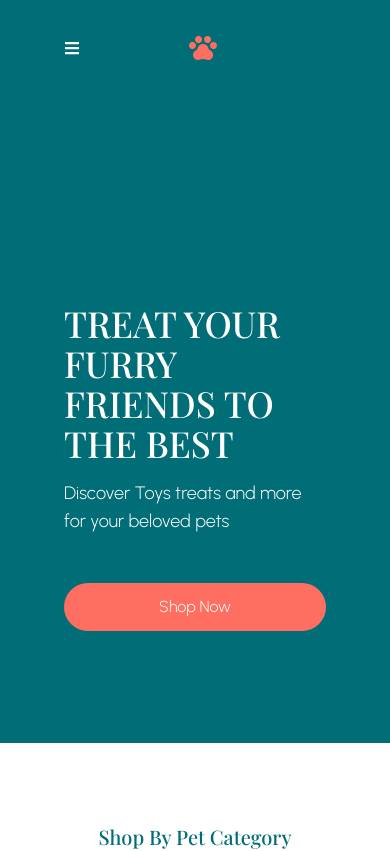
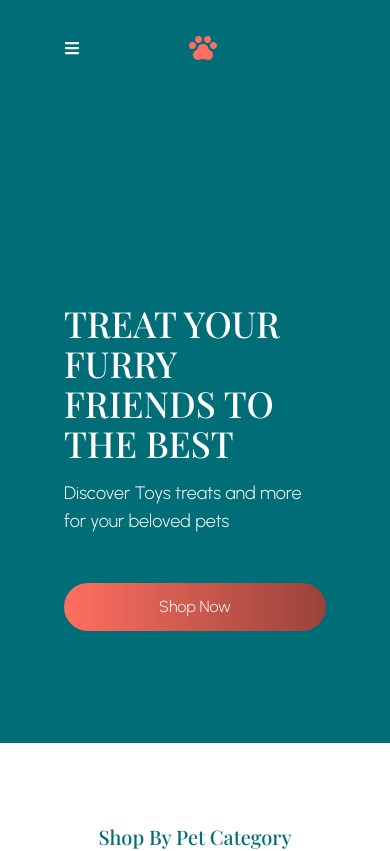
Before and after one commit to Osotatanekeeni/furries, a React (Vite) app: page / in a window 390 px wide. Shown: the top 851 px of the page. Built offline with nearby package versions, Linux system fonts and the light colour scheme; a web font is replaced by a local one.

Commit message:
Updated button background to use gradient and added gradient configuration in Tailwind CSS

```diff
--- a/src/Components/HeroSection.tsx
+++ b/src/Components/HeroSection.tsx
@@ -10,7 +10,7 @@ function HeroSection() {
         <div className='flex w-full flex-col gap-4 px-16 py-4 font-medium lg:w-1/2'>
             <h1 className='text-4xl lg:text-6xl' style={{ fontFamily: "Playfair Display"}}>TREAT YOUR FURRY FRIENDS TO THE BEST</h1>
             <p className='text-lg font-light lg:whitespace-nowrap' style={{ fontFamily: "Urbanist"}}>Discover Toys treats and more for your beloved pets</p>
-            <button className='mt-8 w-full sm:w-2/6 rounded-3xl bg-furriesOrange p-3 font-light' style={{ fontFamily: "Urbanist"}}>Shop Now</button>
+            <button className='mt-8 w-full sm:w-2/6 rounded-3xl bg-button-gradient p-3 font-light' style={{ fontFamily: "Urbanist"}}>Shop Now</button>
         </div>
 
         {/* Image Section */}
--- a/tailwind.config.js
+++ b/tailwind.config.js
@@ -17,6 +17,9 @@ export default {
         'extra-wide': '0.2em',
         'super-wide': '0.4em',
         'ultra-wide': '0.6em',
+      },
+      backgroundImage: {
+        'button-gradient': 'linear-gradient(to right,rgba(255, 111, 97, 1), rgba(153, 67, 58, 1))',
       }
     },
     fontFamily: {
```
